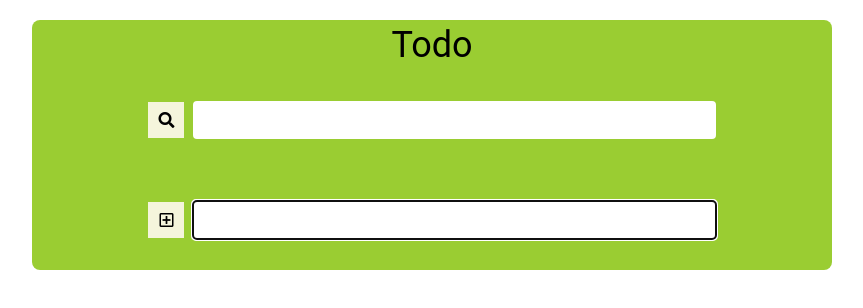
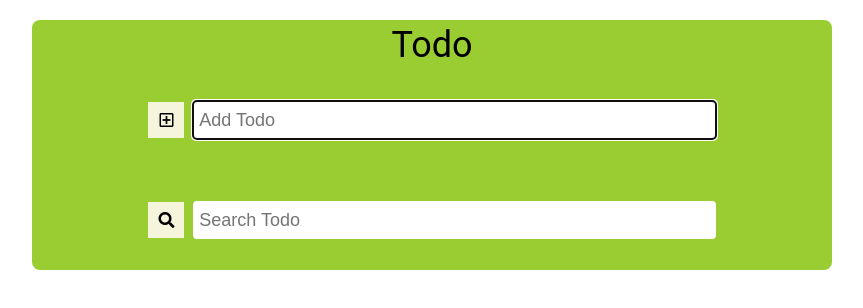
Before and after one commit to tolabey/todoList-react-redux, a React (Create React App) app: page / in a window 1280 px wide. Shown: the top 308 px of the page, without its empty margins (208-1071 px from the left). Built offline with nearby package versions, Linux system fonts and the light colour scheme.

Commit message:
refactor

```diff
--- a/src/components/App.js
+++ b/src/components/App.js
@@ -21,8 +21,8 @@ class App extends Component {
             <div className={"title"}>
               {"Todo"}
             </div>
+            <TodoAdd/>
             <TodoSearch/>
-            <TodoAdd/>
             <TodoView/>
           </div>
         </div>
--- a/src/components/TodoAdd.js
+++ b/src/components/TodoAdd.js
@@ -11,16 +11,15 @@ class TodoAdd extends Component {
 
     return (
       <div className="todoAdd">
-        <form onSubmit={e => e.preventDefault()}>
-          <div className="icon"><i className="far fa-plus-square"></i></div>
+        <div className="icon"><i className="far fa-plus-square" /></div>
         <input
             autoFocus
             type="text"
             onChange={handleUserText(dispatch, singleDataAction, "USER_INPUT")}
             value={userInput}
             onKeyUp={() => debounce(dispatch, handleSubmit, userInput, singleDataAction, "ADD_TODO", debounceTimeout || null)}
+            placeholder="Add Todo"
         />
-        </form>
       </div>
     );
   }
--- a/src/components/TodoElement.js
+++ b/src/components/TodoElement.js
@@ -13,5 +13,4 @@ class TodoElement extends Component {
   }
 }
 
-
 export default TodoElement;
--- a/src/components/TodoElementEdit.js
+++ b/src/components/TodoElementEdit.js
@@ -46,5 +46,4 @@ function mapStateToProps(store) {
   };
 }
 
-
 export default connect(mapStateToProps)(TodoElementEdit);
--- a/src/components/TodoElementView.js
+++ b/src/components/TodoElementView.js
@@ -26,5 +26,4 @@ class TodoElementView extends Component {
   }
 }
 
-
 export default connect()(TodoElementView);
--- a/src/components/TodoSearch.js
+++ b/src/components/TodoSearch.js
@@ -18,6 +18,7 @@ class TodoSearch extends Component {
             type="text"
             onChange={handleUserText(dispatch, singleDataAction, "SEARCH_TEXT")}
             value={searchText}
+            placeholder="Search Todo"
         />
       </div>
     );
--- a/src/components/TodoView.js
+++ b/src/components/TodoView.js
@@ -4,6 +4,7 @@ import {connect} from "react-redux";
 import TodoElement from "./TodoElement.js";
 
 class TodoView extends Component {
+
   render() {
     const {todoList, searchText} = this.props;
     const todoItemsTbShown = todoList.filter(each => each.get("value", "").includes(searchText));
@@ -22,7 +23,6 @@ class TodoView extends Component {
   }
 }
 
-
 function mapStateToProps(store) {
   return {
     todoList: store.get("todoList", I.List()),
@@ -30,5 +30,4 @@ function mapStateToProps(store) {
   };
 }
 
-
 export default connect(mapStateToProps)(TodoView);
--- a/src/css/main.css
+++ b/src/css/main.css
@@ -41,14 +41,6 @@ button {
 .App .container .todoAdd, .App .container .todoSearch  {
     height: 100px;
     width: 72%;
-    display: flex;
-    justify-content: space-around;
-    align-items: center;
-}
-
-.App .container .todoAdd form {
-    height: 100px;
-    width: 100%;
     display: flex;
     justify-content: space-around;
     align-items: center;
--- a/src/reducer/reducer.js
+++ b/src/reducer/reducer.js
@@ -19,7 +19,7 @@ export function reducer(store = I.Map(), action) {
 
   case "EDIT_TODO": // beautify this!
     const editTodoElement = store.get("todoList", I.List()).map(each => {
-      const control = each.get("todoId") === action.payload.get("todoId", "*");
+      const control = each.get("todoId", "?") === action.payload.get("todoId", "*");
 
       return control ? action.payload : each;
     });
@@ -30,14 +30,12 @@ export function reducer(store = I.Map(), action) {
     const cancelTodoEdit = store.get("todoList", I.List()).map(each => {
       const idControl = each.get("todoId") === action.payload.get("todoId", "*");
 
-
       return idControl ? action.payload : each;
     });
 
     return store.set("todoList", cancelTodoEdit);
 
   case "REMOVE_LIST_ELEMENT":
-
     const newTodoList = store.get("todoList").filter(each => each.get("todoId") !== action.payload);
 
     return store.remove("todoList").set("todoList", newTodoList);
@@ -52,7 +50,6 @@ export function reducer(store = I.Map(), action) {
 
 
   case "DEBOUNCE_TIMEOUT":
-
     return store.set("debounceTimeout", action.payload);
 
   case "SEARCH_TEXT":
```
Lines whose indentation alone changed are shown as unchanged.
